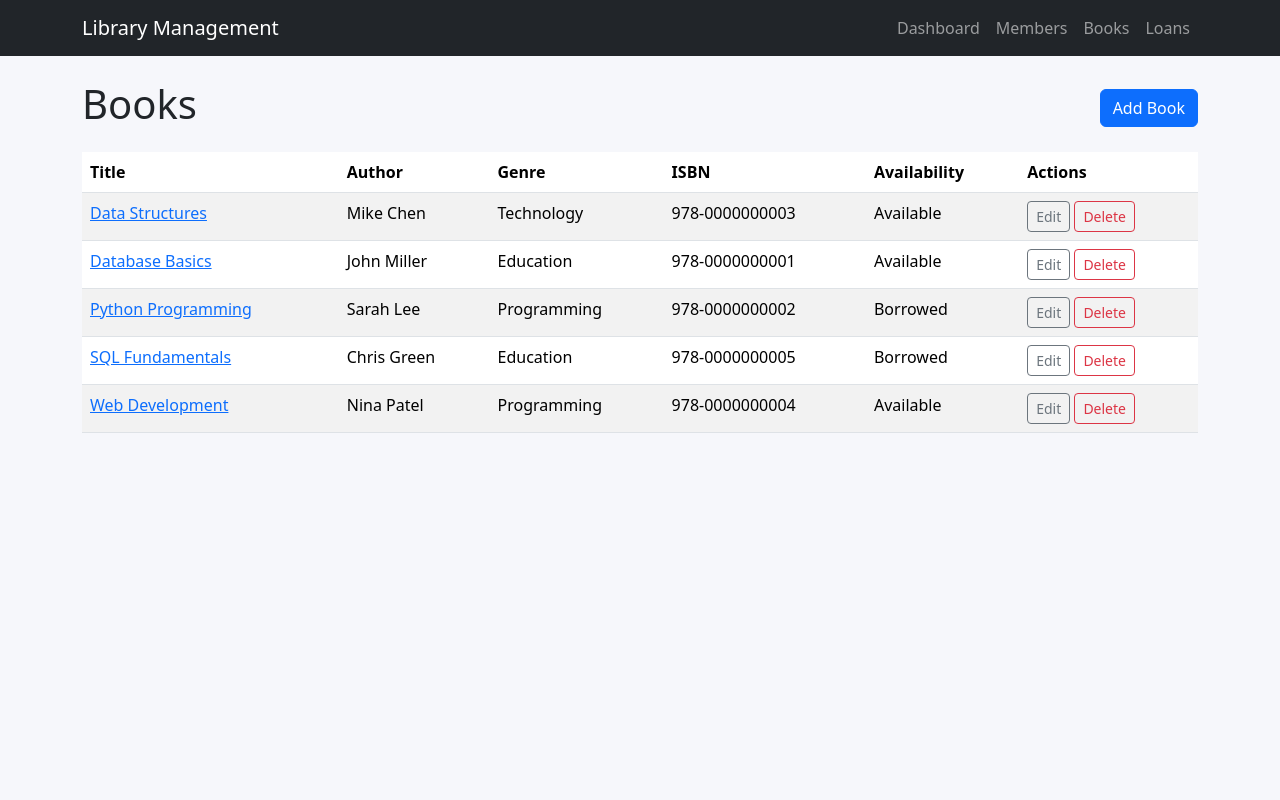
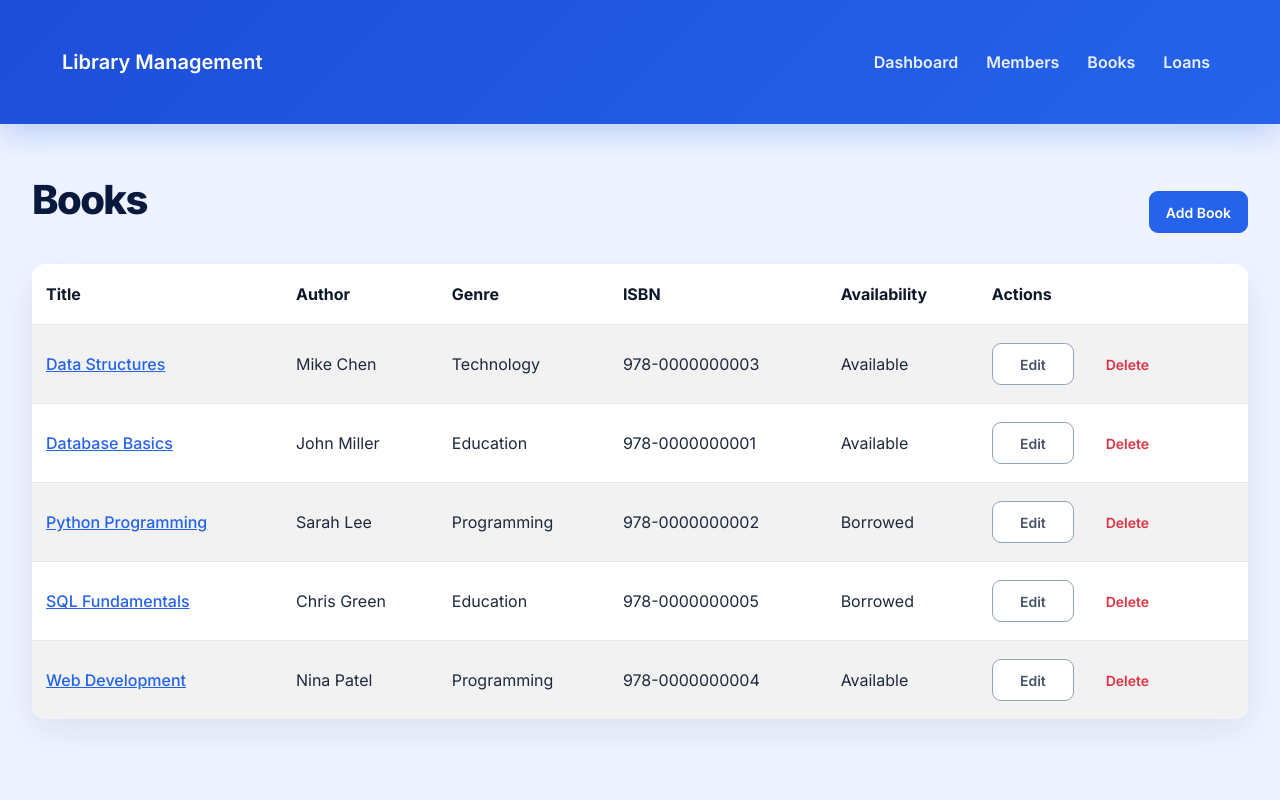
Before and after one commit to Gungn1r-G/Library-Management-System, a Flask app: page /books in a window 1280 px wide. Run offline with Flask 3, Linux system fonts and the light colour scheme.

Commit message:
Improved UI styling and button design

```diff
--- a/static/css/style.css
+++ b/static/css/style.css
@@ -1,4 +1,246 @@
-body { background: #f6f7fb; }
-.card { border: 0; box-shadow: 0 0.25rem 1rem rgba(0,0,0,.06); }
-.stat h6 { color: #6c757d; text-transform: uppercase; letter-spacing: .04em; }
-.table { background: white; }
+@import url('https://fonts.googleapis.com/css2?family=Inter:wght@400;500;600;700;800&display=swap');
+
+* {
+    box-sizing: border-box;
+}
+
+body {
+    margin: 0;
+    min-height: 100vh;
+    font-family: 'Inter', sans-serif;
+    background: #eef3ff;
+    color: #0f172a;
+}
+
+.container {
+    max-width: 1280px;
+    margin: 0 auto;
+    padding: 28px 32px;
+}
+
+h1, h2, h3 {
+    font-weight: 800;
+    letter-spacing: -0.04em;
+    color: #071a3d;
+}
+
+h1 {
+    font-size: 40px;
+    margin-bottom: 24px;
+}
+
+.navbar {
+    background: linear-gradient(135deg, #1d4ed8, #2563eb);
+    box-shadow: 0 10px 30px rgba(37, 99, 235, 0.25);
+    padding: 14px 30px;
+}
+
+.navbar-brand,
+.nav-link {
+    color: #ffffff !important;
+    font-weight: 600;
+}
+
+.nav-link {
+    margin-left: 12px;
+    opacity: 0.9;
+    transition: 0.2s ease;
+}
+
+.nav-link:hover {
+    opacity: 1;
+    transform: translateY(-1px);
+}
+
+.table {
+    width: 100%;
+    background: #ffffff;
+    border-collapse: separate;
+    border-spacing: 0;
+    border-radius: 14px;
+    overflow: hidden;
+    box-shadow: 0 12px 35px rgba(15, 23, 42, 0.08);
+}
+
+.table thead th {
+    background: #ffffff;
+    color: #0f172a;
+    font-weight: 700;
+    padding: 18px 14px;
+    border-bottom: 1px solid #e2e8f0;
+}
+
+.table tbody td {
+    padding: 18px 14px;
+    vertical-align: middle;
+    border-bottom: 1px solid #e2e8f0;
+    color: #1e293b;
+}
+
+.table tbody tr {
+    transition: 0.2s ease;
+}
+
+.table tbody tr:hover {
+    background: #f8fbff;
+}
+
+.table tbody tr:last-child td {
+    border-bottom: none;
+}
+
+.btn,
+button,
+input[type="submit"] {
+    display: inline-flex;
+    align-items: center;
+    justify-content: center;
+    gap: 6px;
+    min-width: 82px;
+    height: 42px;
+    padding: 0 16px;
+    border-radius: 9px;
+    font-weight: 600;
+    font-size: 14px;
+    text-decoration: none;
+    border: 1px solid transparent;
+    cursor: pointer;
+    transition: all 0.2s ease;
+    box-shadow: none !important;
+}
+
+.btn-primary {
+    background: #2563eb;
+    color: white !important;
+    border-color: #2563eb;
+}
+
+.btn-primary:hover {
+    background: #1d4ed8;
+    transform: translateY(-2px);
+}
+
+.btn-secondary,
+.btn-outline-secondary {
+    background: #ffffff;
+    color: #475569 !important;
+    border: 1px solid #94a3b8;
+}
+
+.btn-secondary:hover,
+.btn-outline-secondary:hover {
+    background: #f1f5f9;
+    color: #0f172a !important;
+    transform: translateY(-2px);
+}
+
+.btn-danger {
+    background: #ffffff;
+    color: #ef4444 !important;
+    border: 1px solid #ef4444;
+}
+
+.btn-danger:hover {
+    background: #ef4444;
+    color: white !important;
+    transform: translateY(-2px);
+}
+
+.btn-success {
+    background: #16a34a;
+    color: white !important;
+    border-color: #16a34a;
+}
+
+.btn-success:hover {
+    background: #15803d;
+    transform: translateY(-2px);
+}
+
+td form {
+    display: inline;
+    margin: 0;
+    padding: 0;
+    background: transparent;
+    box-shadow: none;
+    border-radius: 0;
+}
+
+td form button {
+    margin-left: 8px;
+}
+
+form {
+    background: #ffffff;
+    padding: 28px;
+    border-radius: 16px;
+    box-shadow: 0 12px 35px rgba(15, 23, 42, 0.08);
+    animation: fadeUp 0.35s ease;
+}
+
+.form-control,
+.form-select {
+    height: 44px;
+    border-radius: 10px;
+    border: 1px solid #cbd5e1;
+    padding: 10px 12px;
+    font-size: 15px;
+    transition: 0.2s ease;
+}
+
+.form-control:focus,
+.form-select:focus {
+    border-color: #2563eb;
+    box-shadow: 0 0 0 4px rgba(37, 99, 235, 0.15);
+    outline: none;
+}
+
+.card {
+    background: #ffffff;
+    border: none;
+    border-radius: 18px;
+    box-shadow: 0 12px 35px rgba(15, 23, 42, 0.08);
+    transition: 0.25s ease;
+    animation: fadeUp 0.35s ease;
+}
+
+.card:hover {
+    transform: translateY(-4px);
+}
+
+.card-header {
+    background: #ffffff;
+    border-bottom: 1px solid #e2e8f0;
+    font-weight: 700;
+    padding: 18px 22px;
+}
+
+.card-body {
+    padding: 24px;
+}
+
+.alert {
+    border-radius: 12px;
+    border: none;
+    font-weight: 500;
+}
+
+a {
+    color: #2563eb;
+    font-weight: 500;
+}
+
+a:hover {
+    color: #1d4ed8;
+}
+
+@keyframes fadeUp {
+    from {
+        opacity: 0;
+        transform: translateY(12px);
+    }
+    to {
+        opacity: 1;
+        transform: translateY(0);
+    }
+}
```
